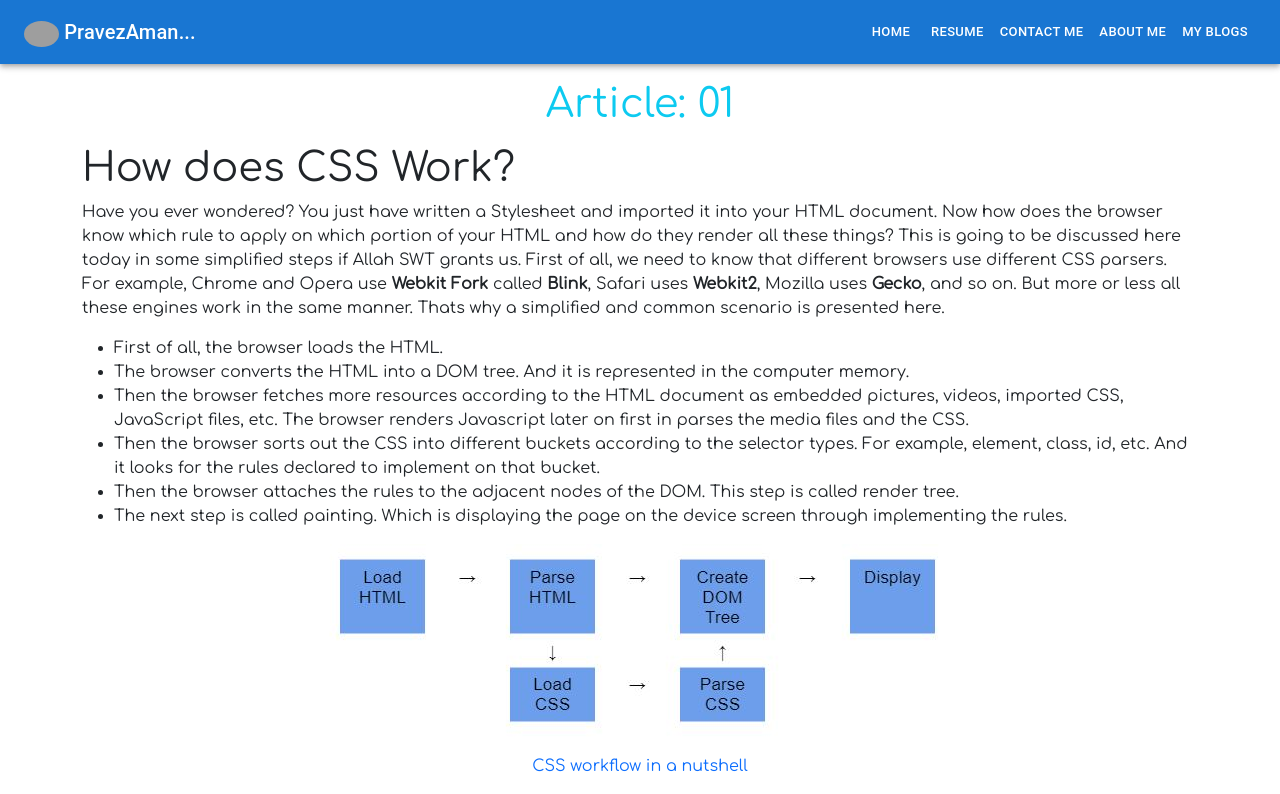
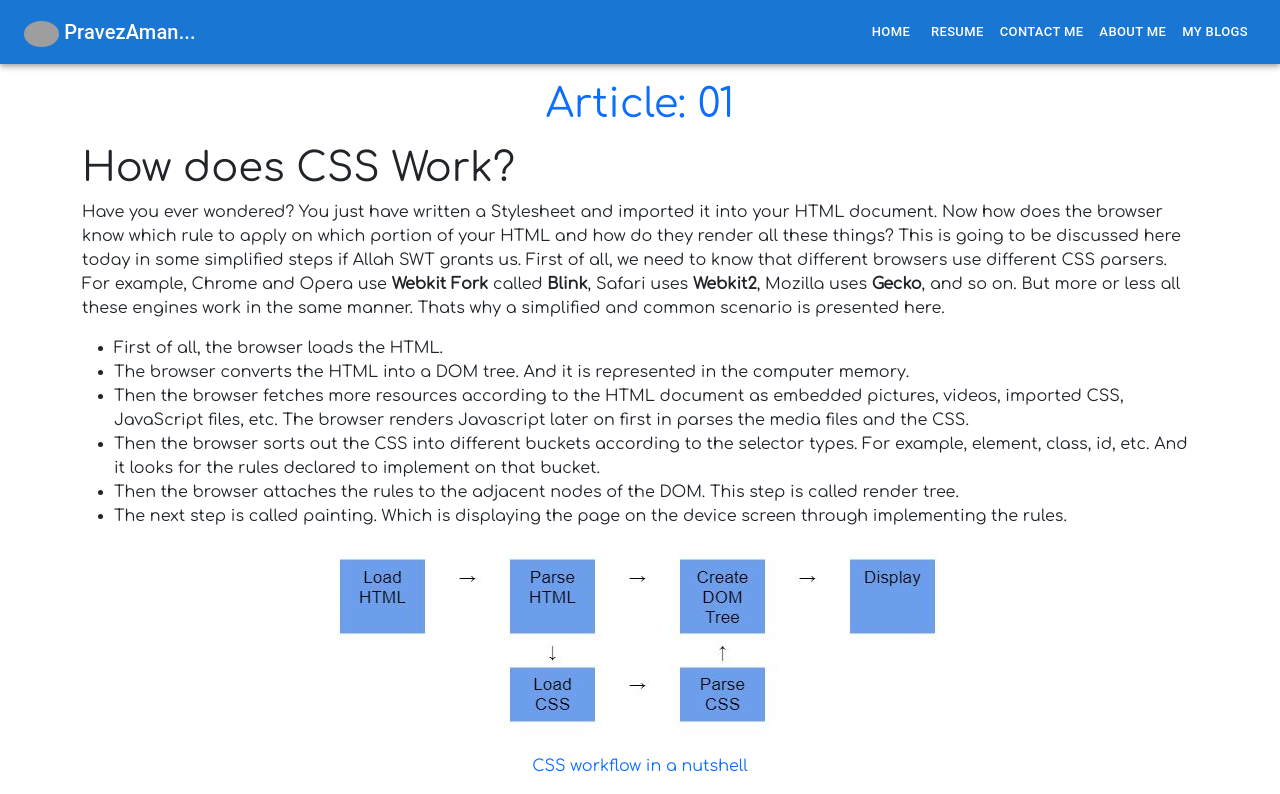
Before and after one commit to parvezaman/portfolio-parvezAman-client-side, a React (Create React App) app: page /blogs in a window 1280 px wide. Shown: the top 794 px of the page. Built offline with nearby package versions, Linux system fonts and the light colour scheme; grey boxes are pictures that could not be loaded.

Commit message:
article title color changed

```diff
--- a/src/Pages/Blogs/Blogs.js
+++ b/src/Pages/Blogs/Blogs.js
@@ -7,7 +7,7 @@ const Blogs = () => {
     return (
         <Container>
             <article>
-                <h1 className='text-center text-info mb-3 mt-3'>Article: 01</h1>
+                <h1 className='text-center text-primary mb-3 mt-3'>Article: 01</h1>
                 <h1>How does CSS Work?</h1>
                 <p>Have you ever wondered? You just have written a Stylesheet and imported it into your HTML document. Now how does the browser know which rule to apply on which portion of your HTML and how do they render all these things? This is going to be discussed here today in some simplified steps if Allah SWT grants us. First of all, we need to know that different browsers use different CSS parsers. For example, Chrome and Opera use <strong>Webkit Fork</strong> called <strong>Blink</strong>, Safari uses <strong>Webkit2</strong>,  Mozilla uses <strong>Gecko</strong>, and so on. But more or less all these engines work in the same manner. Thats why a simplified and common scenario is presented here.</p>
                 <ul>
```
